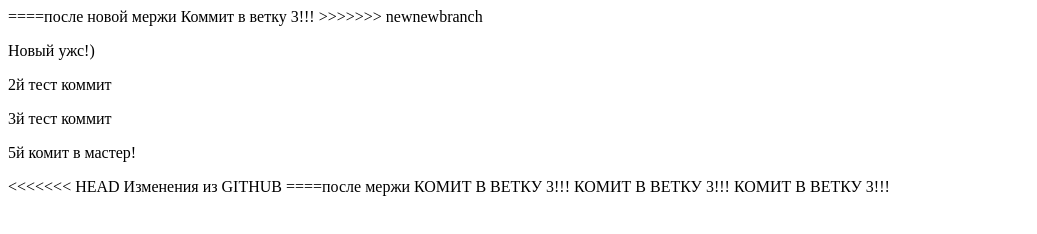
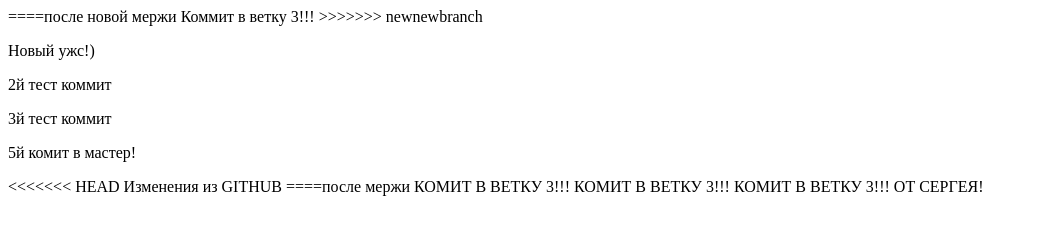
Before and after one commit to NTpro/ac, a plain HTML site: page index.html in a window 1280 px wide. Shown: the whole page, without its empty margins (0-1037 px from the left). Drawn offline with Linux system fonts and the light colour scheme.

Commit message:
add line

```diff
--- a/index.html
+++ b/index.html
@@ -11,3 +11,4 @@
 КОМИТ В ВЕТКУ 3!!!
 КОМИТ В ВЕТКУ 3!!!
 КОМИТ В ВЕТКУ 3!!!
+ОТ СЕРГЕЯ!
```
